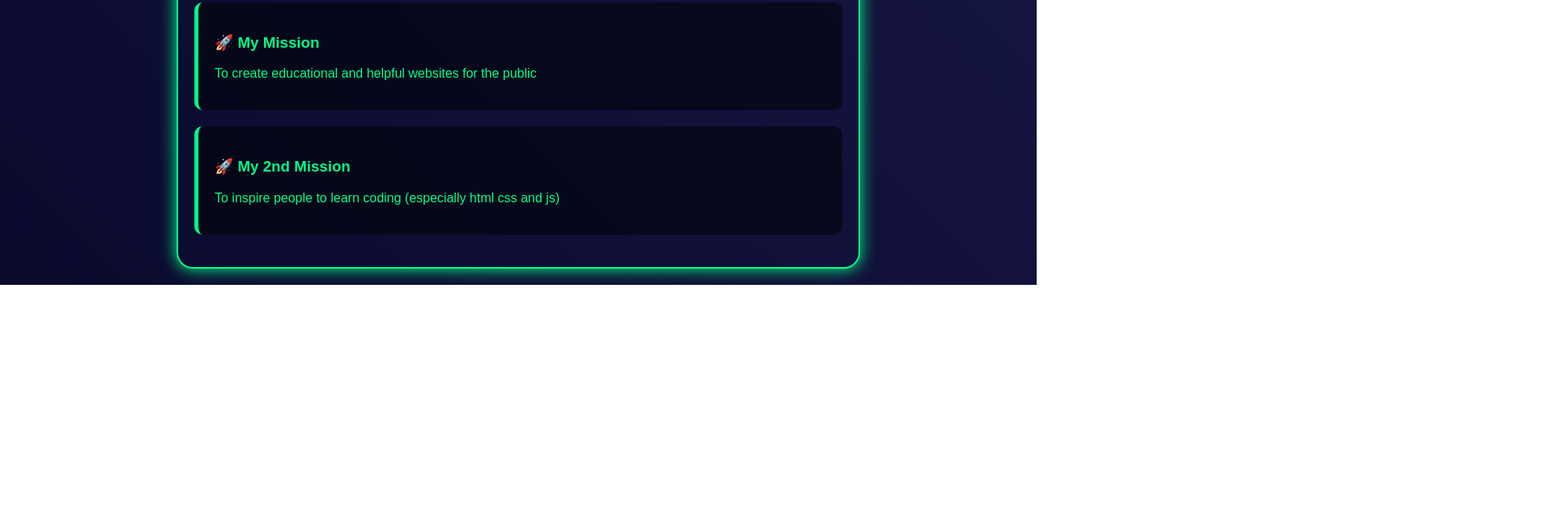
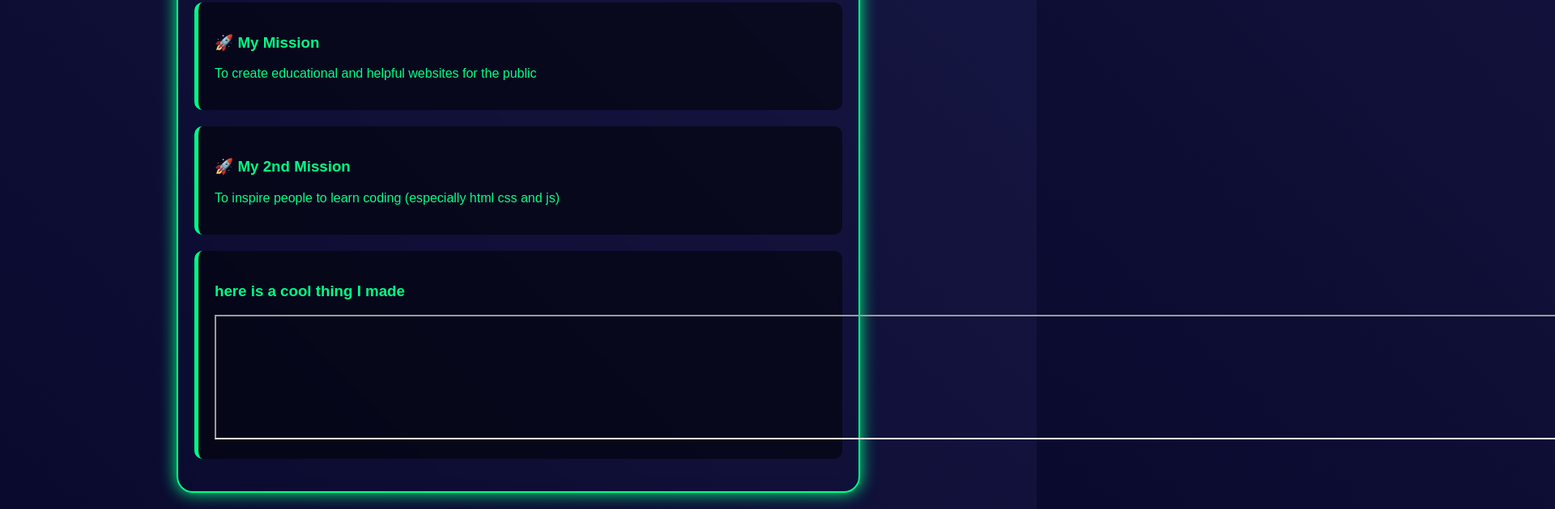
Before and after one commit to a-exelsior/Ublog, a plain HTML site: page index.html in a window 1280 px wide. Shown: the part 836-1465 px from the top of the page at 81% size, 1920 px wide, since content can reach past the window. Before the commit the page ends 1188 px from the top, so only its background shows below. Drawn offline with Linux system fonts and the light colour scheme.

Commit message:
Update index.html

```diff
--- a/index.html
+++ b/index.html
@@ -97,6 +97,10 @@
         <h3>🚀 My 2nd Mission</h3>
         <p>To inspire people to learn coding (especially html css and js)</p>
       </div>
+        <div class="code-section">
+            <h3>here is a cool thing I made</h3>
+            <iframe src="C:/Users/Home/.vscode/index.html" width="600%" length="500px"></iframe>
+        </div>
     </div>
 </body>
 </html>
```
